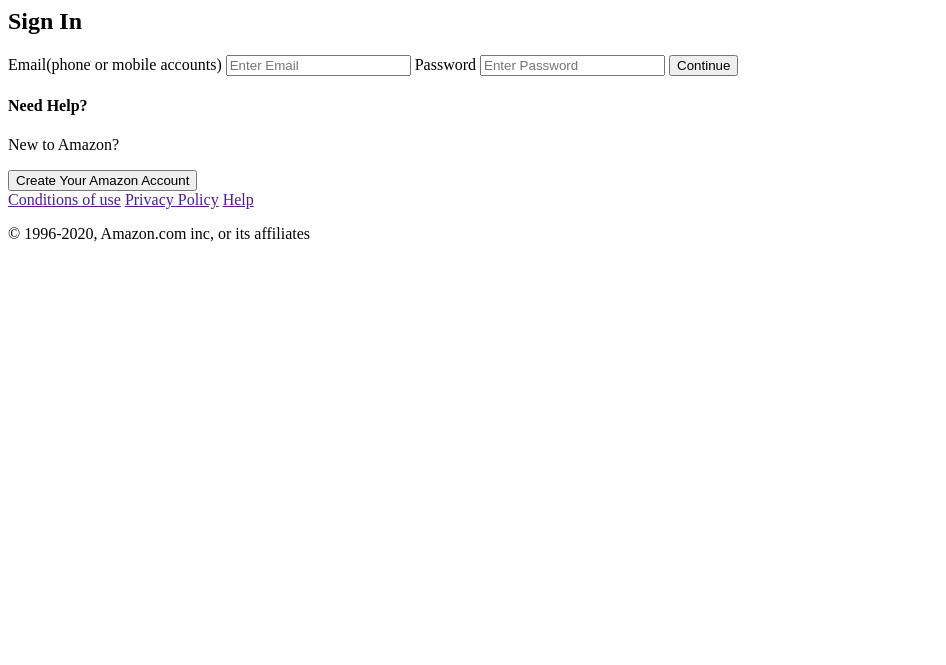
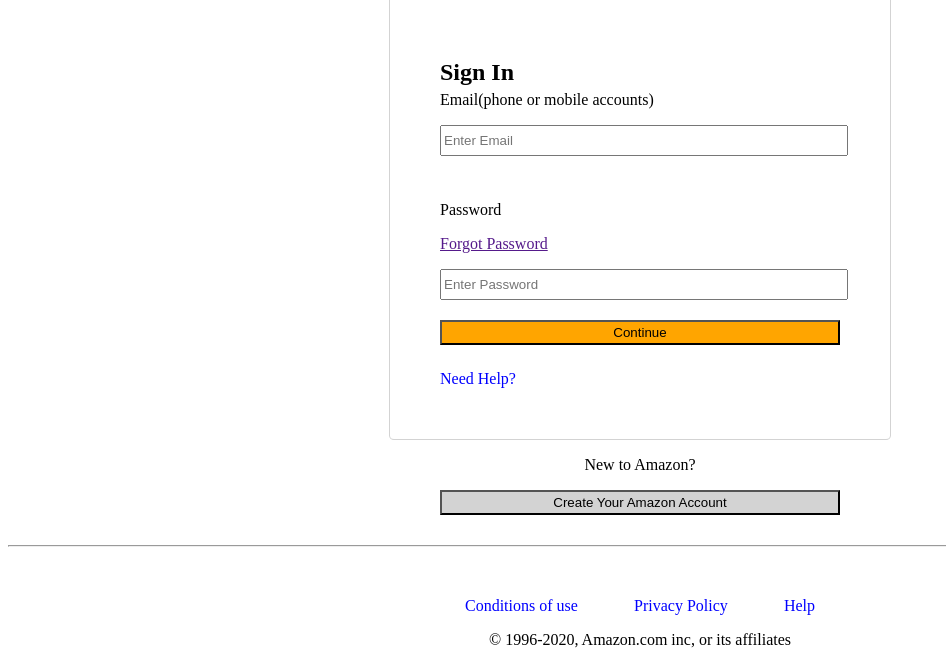
Before and after one commit to lyoung0819/day2-try2, a plain HTML site: page index.html in a window 1280 px wide. Shown: the part 224-889 px from the top of the page, without its empty margins (0-946 px from the left). Before the commit the page ends 800 px from the top, so only its background shows below. Drawn offline with Linux system fonts and the light colour scheme.

Commit message:
second commit

```diff
--- a/CSS/main.css
+++ b/CSS/main.css
@@ -0,0 +1,83 @@
+
+
+header {
+    text-align: center;
+}
+
+body {
+    text-align: center;
+}
+
+.form {
+    text-align: left;
+    margin-bottom: 25px;
+}
+
+.box {
+    border: .3px solid lightgray;
+    border-radius: 1%;
+    width: 400px;
+    height: 350px;
+    margin-left: auto;
+    margin-right: auto;
+    padding: 50px;
+}
+
+#signin {
+    color:black;
+    text-align: left;
+    margin-bottom: 5px;
+}
+
+.box-inner {
+    text-align: left;
+}
+
+form > input {
+    width: 400px;
+    height: 25px;
+    margin-bottom: 20px;
+}
+
+.link {
+    text-decoration: none;
+    color: blue;
+}
+
+/* button styles */
+#button-continue {
+    background-color: orange;
+    color: black;
+    border: 1px solix lightgray;
+    text-align: center;
+    height: 25px;
+    width: 400px;
+}
+
+#button-create-account {
+    background-color: lightgrey;
+    color: black;
+    border: 1px solix black;
+    text-align: center;
+    height: 25px;
+    width: 400px;
+}
+
+
+#forgotpassword {
+    text-align: right;!important;
+    display: inline;
+}
+
+.footer {
+    margin-top: 50px;
+    text-align: center;
+}
+
+.footer-links {
+    width: 350px;
+    display: flex;
+    justify-content: space-between;
+    margin-left: auto;
+    margin-right: auto;
+}
--- a/index.html
+++ b/index.html
@@ -13,17 +13,24 @@
 </header>
 
 <body>
-    <div>
-        <h2>Sign In</h2>
-        <form id="form">
+    <div class="box">
+        <div class="box-inner">
+        <h2 id="signin">Sign In</h2>
+        <form class="form">
             <label for="email">Email(phone or mobile accounts)</label>
-            <input type="text" placeholder="Enter Email"></input>
+            <p></p>
+            <input type="text" placeholder="Enter Email">
+        </form>
+
+        <form class="form">
             <label for="password">Password</label>
+            <p><a href="" id="forgotpassword">Forgot Password</a></p>
             <input type="text" placeholder="Enter Password"></input>
             <button type="submit" id="button-continue">Continue</button>
         </form>
 
-        <h4>Need Help?</h4>
+        <p a href="" class="link">Need Help?</p>
+        </div>
     </div>
 
     <div>
@@ -32,12 +39,19 @@
     </div>
 </body>
 
+<hr style="margin-top: 30px;">
+
+
 <footer>
-    <div>
-        <a href="">Conditions of use</a>
-        <a href="">Privacy Policy</a>
-        <a href="">Help</a>
+    <div class="footer">
+        <div class="footer-links">
+            <a href="" class="link">Conditions of use</a>
+            <a href="" class="link">Privacy Policy</a>
+            <a href="" class="link">Help</a>
+         </div>
+
+        <p>&copy; 1996-2020, Amazon.com inc, or its affiliates</p>
     </div>
-    <p>&copy; 1996-2020, Amazon.com inc, or its affiliates</p>
+
 </footer>
 </html>
```
